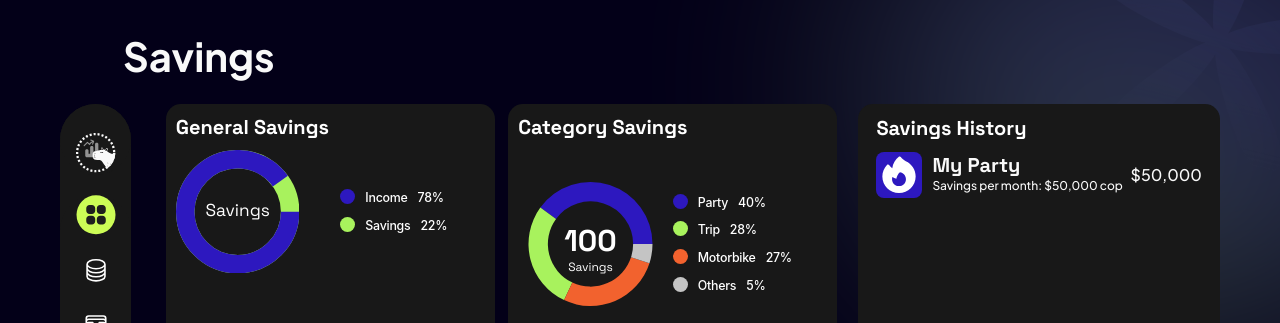
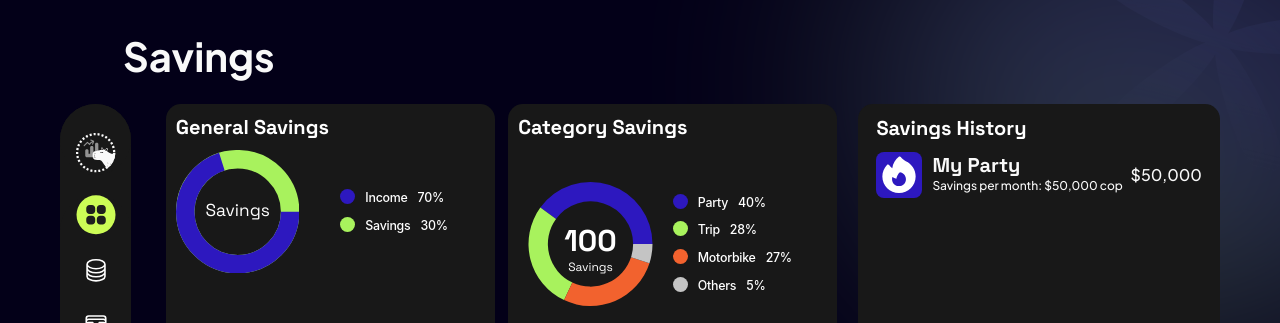
Before and after one commit to yabuJunn/CapyWeb, a React (Vite) app: page /#/savings in a window 1280 px wide. Shown: the top 323 px of the page. Built offline with nearby package versions, Linux system fonts and the light colour scheme; a web font is replaced by a local one.

Commit message:
feat(feature): Created GeneralSavings component props
Added props to GeneralSavings components: valueIncome, valueSavings, incomePercentage and savingsPercentage

By: Juan David

```diff
--- a/src/components/savingsPageComponents/GeneralSavings/GeneralSavings.tsx
+++ b/src/components/savingsPageComponents/GeneralSavings/GeneralSavings.tsx
@@ -2,15 +2,21 @@ import './GeneralSavings.css'
 
 import { buildStyles, CircularProgressbar } from 'react-circular-progressbar'
 
+interface GeneralSavingsProps {
+    valueIncome: number,
+    valueSavings: number,
+    incomePercentage: string,
+    savingsPercentage: string
+}
 
-export const GeneralSavings = () => {
+export const GeneralSavings = ({ valueIncome, valueSavings, incomePercentage, savingsPercentage }: GeneralSavingsProps) => {
     return <>
         <div id='generalSavings'>
             <h3>General Savings</h3>
             <div id='generalSavingsContent'>
                 <div id='generalSavingsCircularProgressbarWrapper'>
                     <CircularProgressbar
-                        value={90}
+                        value={valueIncome}
                         text={"Savings"}
                         styles={buildStyles({
                             rotation: 0.25,
@@ -30,13 +36,13 @@ export const GeneralSavings = () => {
                     <div id='hin1' className='hint'>
                         <div className='color' style={{ backgroundColor: '#2D18BF' }}></div>
                         <p>Income</p>
-                        <p>78%</p>
+                        <p>{incomePercentage}</p>
                     </div>
 
                     <div id='hin2' className='hint'>
                         <div className='color' style={{ backgroundColor: '#A8F25D' }}></div>
                         <p>Savings</p>
-                        <p>22%</p>
+                        <p>{savingsPercentage}</p>
                     </div>
                 </div>
             </div>
--- a/src/pages/savingsPage/savingsPage.tsx
+++ b/src/pages/savingsPage/savingsPage.tsx
@@ -23,7 +23,7 @@ export const SavingsPage = () => {
                     <div id='SavingsCardsContainer'>
                         <div id='leftCardsContainer'>
                             <div id='summarySavingsContainer'>
-                                <GeneralSavings></GeneralSavings>
+                                <GeneralSavings valueIncome={70} valueSavings={30} incomePercentage={'70%'} savingsPercentage={'30%'}></GeneralSavings>
 
                                 <CategorySavings></CategorySavings>
 
```
